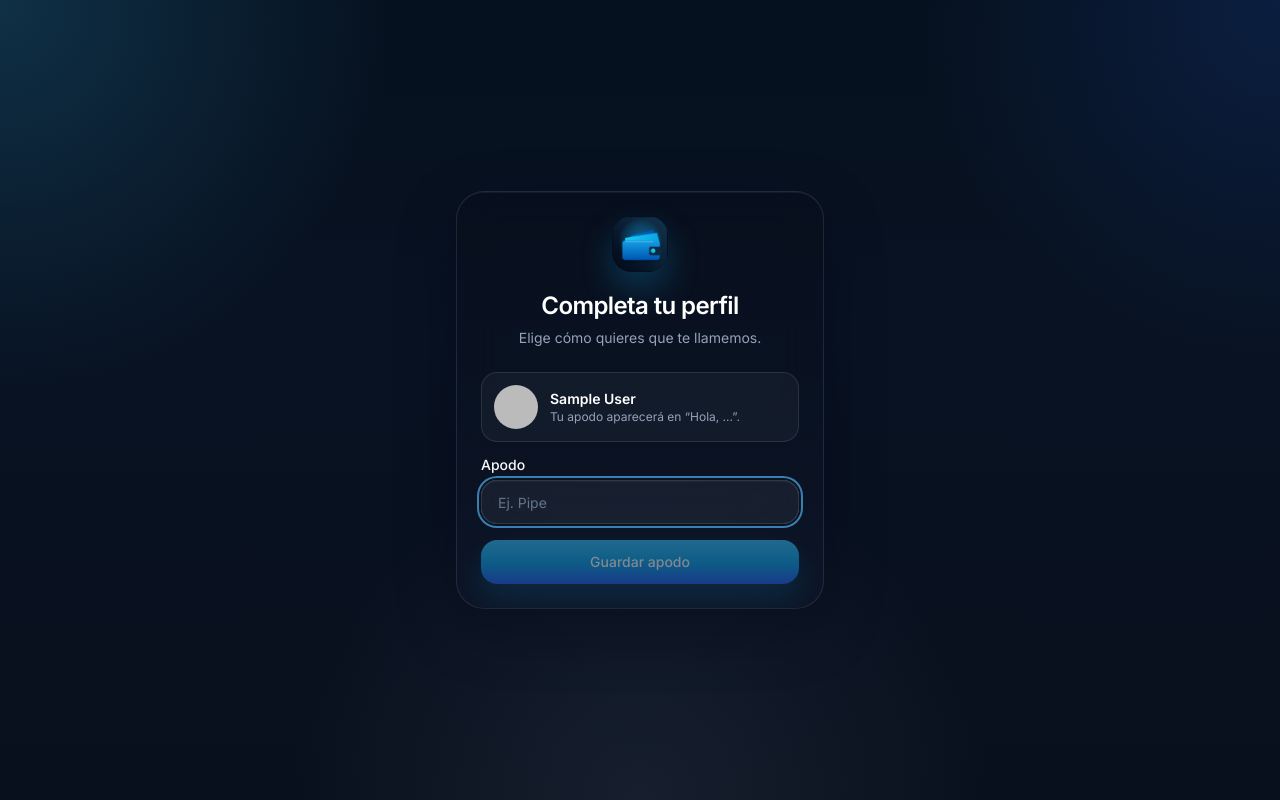
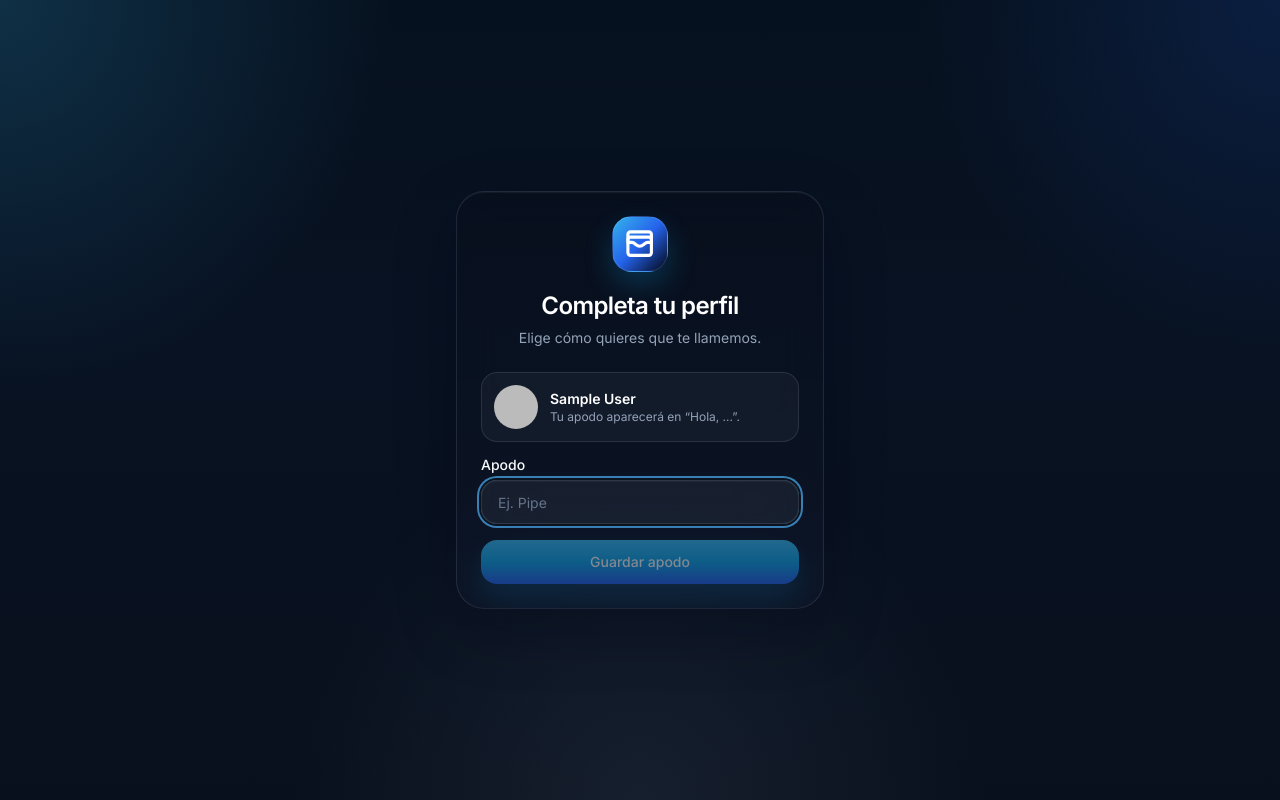
Before and after one commit to FelipeParraC/wallet-pipe, a Next.js app: page /completar-perfil in a window 1280 px wide. Built offline with nearby package versions, Linux system fonts and the light colour scheme; no server answers; sample sign-in values are in the browser's storage.

Commit message:
Use vector app logo in UI

```diff
--- /dev/null
+++ b/src/components/AppLogoMark.tsx
@@ -0,0 +1,10 @@
+import { WalletCards } from 'lucide-react'
+
+export const AppLogoMark = ({ className = 'h-10 w-10 rounded-[1.05rem]' }: { className?: string }) => (
+  <span
+    className={`inline-flex shrink-0 items-center justify-center border border-sky-200/15 bg-gradient-to-br from-sky-400/95 via-blue-600 to-slate-950 text-white shadow-[0_12px_28px_rgba(14,165,233,0.24)] ${className}`}
+    aria-hidden='true'
+  >
+    <WalletCards className='h-[58%] w-[58%] stroke-[2.4]' />
+  </span>
+)
--- a/src/components/Navbar.tsx
+++ b/src/components/Navbar.tsx
@@ -1,12 +1,12 @@
 'use client'
 
-import Image from 'next/image'
 import Link from 'next/link'
 import { usePathname } from 'next/navigation'
 import { BarChart3, CreditCard, LayoutDashboard, LogOut, Menu, Plus, Receipt, Settings2, Wallet } from 'lucide-react'
 import { Avatar, AvatarFallback, AvatarImage, Button, DropdownMenu, DropdownMenuContent, DropdownMenuItem, DropdownMenuLabel, DropdownMenuSeparator, DropdownMenuTrigger, Sheet, SheetContent, SheetDescription, SheetHeader, SheetTitle, SheetTrigger } from './ui'
 import { logout } from '@/actions'
 import { useSession } from 'next-auth/react'
+import { AppLogoMark } from './AppLogoMark'
 
 const navItems = [
     { name: 'Inicio', href: '/', icon: LayoutDashboard },
@@ -49,15 +49,7 @@ export const Navbar = () => {
                         href='/'
                         className='glass-pill flex h-14 items-center gap-3 rounded-[1.75rem] px-3 text-white sm:px-4'
                     >
-                        <Image
-                            src='/logo1024.png'
-                            alt='Wallet Pipe'
-                            width={1024}
-                            height={1024}
-                            priority
-                            sizes='40px'
-                            className='h-10 w-10 rounded-[1.05rem] object-cover shadow-[0_12px_28px_rgba(14,165,233,0.24)]'
-                        />
+                        <AppLogoMark />
                         <div className='hidden sm:block'>
                             <p className='text-[11px] uppercase tracking-[0.28em] text-slate-400'>Wallet Pipe</p>
                             <p className='text-sm font-semibold text-slate-100'>{appName}</p>
--- a/src/components/auth/AuthPrimitives.tsx
+++ b/src/components/auth/AuthPrimitives.tsx
@@ -1,10 +1,10 @@
 'use client'
 
-import Image from 'next/image'
 import type { ReactNode } from 'react'
 import { ArrowLeft, Mail } from 'lucide-react'
 import { Button, Card, CardContent, CardHeader, CardTitle } from '@/components/ui'
 import { loginWithGoogle } from '@/actions'
+import { AppLogoMark } from '@/components/AppLogoMark'
 
 export const GoogleIcon = () => (
   <svg aria-hidden='true' className='h-5 w-5' viewBox='0 0 24 24'>
@@ -28,15 +28,7 @@ export const AuthShell = ({
 }) => (
   <Card className='mx-auto w-full max-w-[23rem] overflow-hidden rounded-[1.75rem] border-white/10 bg-slate-950/62 shadow-[0_24px_70px_rgba(2,6,23,0.34)] backdrop-blur-2xl'>
     <CardHeader className='items-center px-5 pb-3 pt-6 text-center'>
-      <Image
-        src='/logo1024.png'
-        alt='Wallet Pipe'
-        width={1024}
-        height={1024}
-        priority
-        sizes='56px'
-        className='mb-3 h-14 w-14 rounded-[1.25rem] object-cover shadow-[0_16px_32px_rgba(14,165,233,0.25)]'
-      />
+      <AppLogoMark className='mb-3 h-14 w-14 rounded-[1.25rem]' />
       <CardTitle className='text-2xl text-white'>{title}</CardTitle>
       <p className='max-w-xs text-sm leading-5 text-slate-400'>{subtitle}</p>
     </CardHeader>
--- a/src/components/index.ts
+++ b/src/components/index.ts
@@ -1,5 +1,6 @@
 
 export * from './BackButton'
+export * from './AppLogoMark'
 export * from './CurrencyDisplay'
 export * from './DailyTransactionsChart'
 export * from './Navbar'
```
